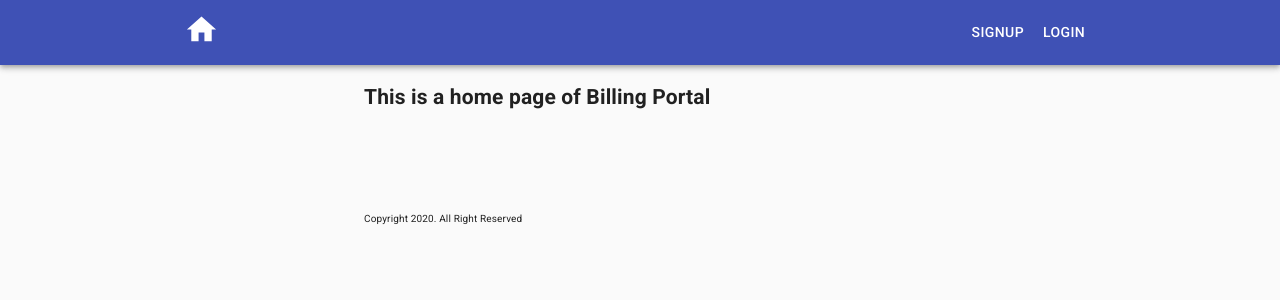
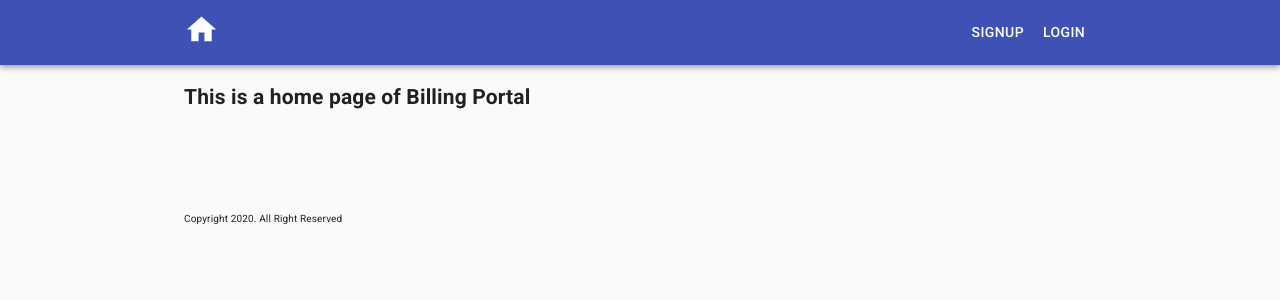
Before and after one commit to alex-ugodnikov/billing-client, a React (Create React App) app: page / in a window 1280 px wide. Shown: the top 300 px of the page. Built offline with nearby package versions, Linux system fonts and the light colour scheme; no server answers.

Commit message:
App maxwidth update

```diff
--- a/src/App.js
+++ b/src/App.js
@@ -82,7 +82,7 @@ export default class App extends React.Component {
 
           <NavBar currentUser={this.state.currentUser} onUserChange={this.updateUser} />
 
-      <Container component="main" maxWidth="sm">
+          <Container component="main" maxWidth="md">
             <CssBaseline />
 
             {console.log(">>>>>>>> App.js", this.state.clients)}
```
Also changed, not shown: 1 other file (tests, documents, lock files or other folders). Lines whose indentation alone changed are shown as unchanged.
